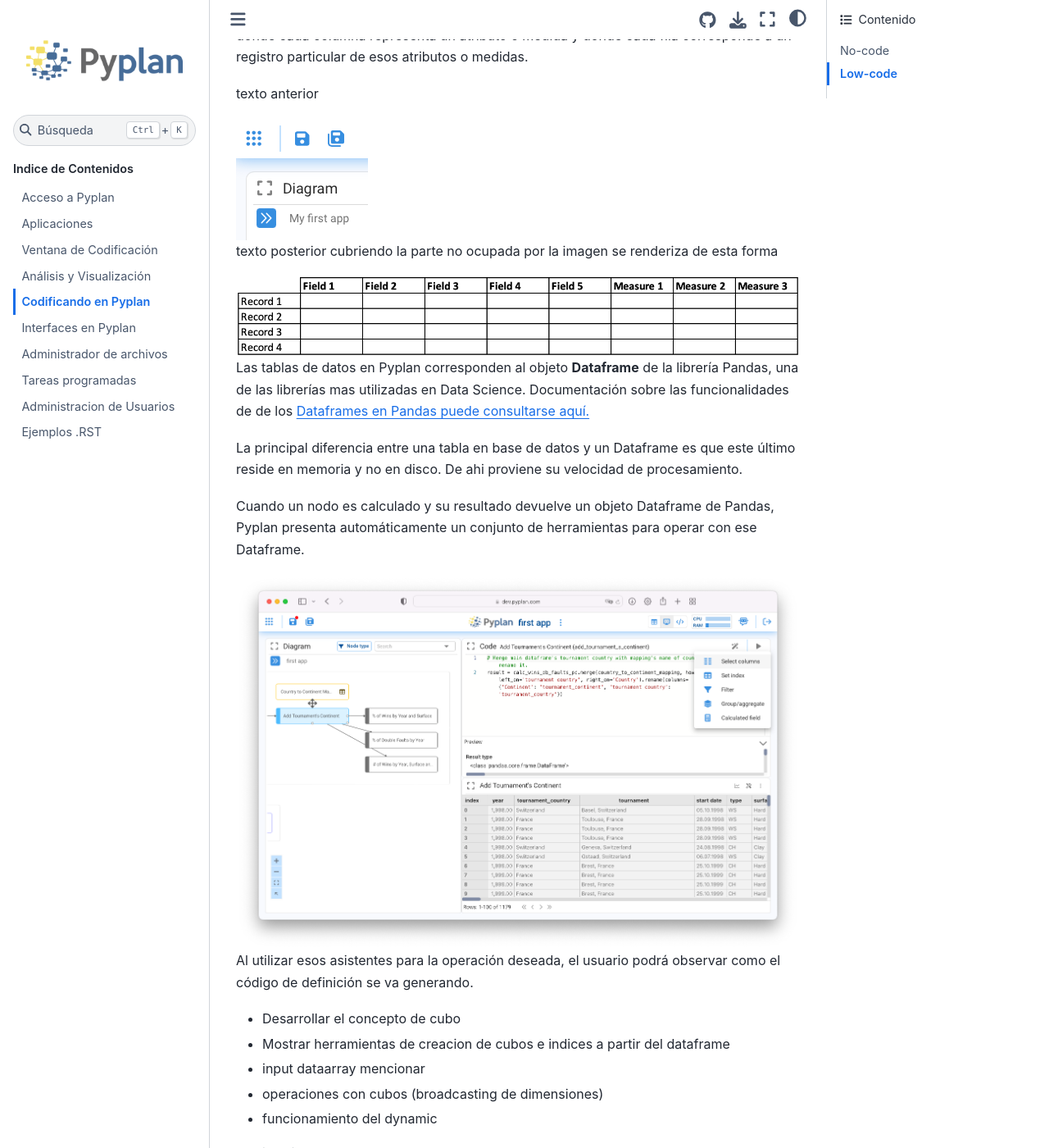
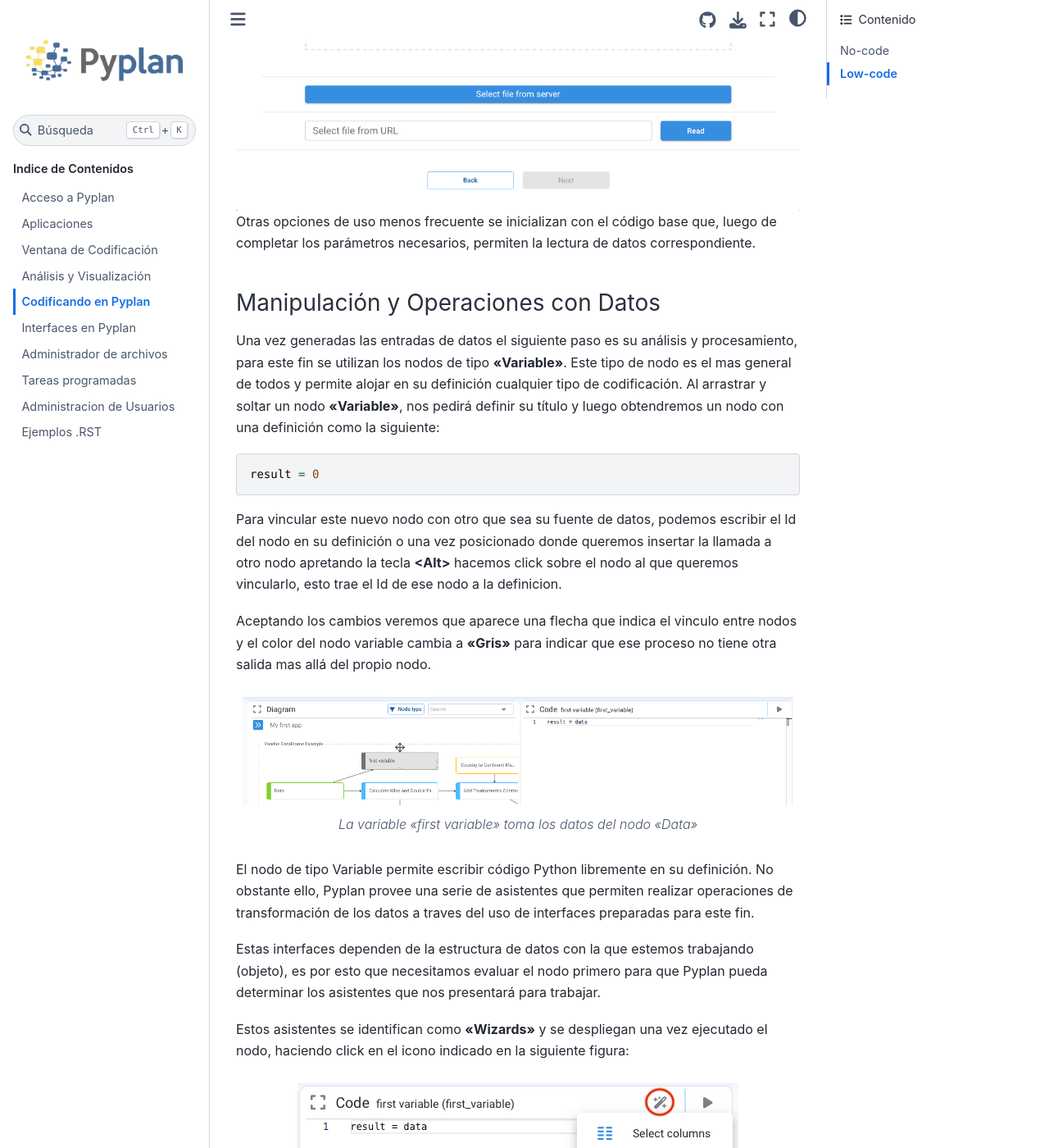
Before and after one commit to pyplan/pyplan, a Sphinx documentation site: the page built from docs/5_low_code_no_code/index.rst, in a window 1280 px wide and 1400 px high, scrolled down 6340 px. Shown: the whole window at 82% size. Built offline with Sphinx 7.4.7 and the Sphinx Book theme 1.1.4, drawn with Linux system fonts in a browser that asks for light colours; some of the changed text lies outside the part shown.

Commit message:
van cambios a no code

```diff
--- a/docs/5_low_code_no_code/index.rst
+++ b/docs/5_low_code_no_code/index.rst
@@ -102,7 +102,7 @@
 
 Entrada de un Cubo
 ------------------
-Un cubo de datos es un objeto entrada particular que permite el ingreso de un solo parámetro para todas las combinaciones de las dimensiones del cubo.
+Un cubo de datos es un objeto de entrada particular que permite el ingreso de un solo parámetro para todas las combinaciones de las dimensiones del cubo.
 Es por esto que para su definición es necesario indicar cuales son las dimensiones del cubo de datos de entrada.
 Su uso es indicado cuando se quiere enfatizar la entrada de datos en todos los elementos de las dimensiones de apertura.
 
@@ -112,21 +112,96 @@
 Lectura de fuente de Datos
 --------------------------
 
-conexión a fuentes de datos externas (comentar las opciones con wizards)
+Otra de las formas de ingreso de datos a Pyplan es a través de la conexión a fuentes de datos externas las cuales son leídas al momento de ejecutar el código correspondiente.
+Para este fin se arrastra un nodo denominado "Data Reading" de color verde que nos desplegará, luego de definir su título, un cuadro de dialogo como el siguiente:
+
+.. image:: images/data_reading.png
+
+.. image:: images/wizard-data-reading.png
+
+Las opciones de uso mas frecuente (csv, Excel) cuentan además con un asistente específico que permite configurar todos los parámetros de lectura.
+
+.. image:: images/wizard-csv.png
+
+Otras opciones de uso menos frecuente se inicializan con el código base que, luego de completar los parámetros necesarios, permiten la lectura de datos correspondiente.
+
+
 
 ------------------------------------
 Manipulación y Operaciones con Datos
 ------------------------------------
+Una vez generadas las entradas de datos el siguiente paso es su análisis y procesamiento, para este fin se utilizan los nodos de tipo **"Variable"**.
+Este tipo de nodo es el mas general de todos y permite alojar en su definición cualquier tipo de codificación.
+Al arrastrar y soltar un nodo **"Variable"**, nos pedirá definir su título y luego obtendremos un nodo con una definición como la siguiente:
 
-- variable (conectar a la lectura, ejecutar, explicar wizards, mostrar la alteracion de codigo)
-- Index se vera mas adelante
+::
+
+    result = 0
+
+Para vincular este nuevo nodo con otro que sea su fuente de datos, podemos escribir el Id del nodo en su definición o
+una vez posicionado donde queremos insertar la llamada a otro nodo apretando la tecla **<Alt>** hacemos click sobre el nodo al que queremos vincularlo, esto trae el Id de ese nodo a la definicion.
+
+Aceptando los cambios veremos que aparece una flecha que indica el vinculo entre nodos y el color del nodo variable cambia a **"Gris"** para indicar que ese proceso no tiene otra salida mas allá del propio nodo.
+
+.. figure:: images/link-data.png
+
+   *La variable "first variable" toma los datos del nodo "Data"*
+
+El nodo de tipo Variable permite escribir código Python libremente en su definición.
+No obstante ello, Pyplan provee una serie de asistentes que permiten realizar operaciones de transformación de los datos a traves del uso de
+interfaces preparadas para este fin.
+
+Estas interfaces dependen de la estructura de datos con la que estemos trabajando (objeto),
+es por esto que necesitamos evaluar el nodo primero para que Pyplan pueda determinar los asistentes que nos presentará para trabajar.
+
+Estos asistentes se identifican como **"Wizards"** y se despliegan una vez ejecutado el nodo, haciendo click en el icono indicado en la siguiente figura:
+
+.. figure:: images/wizards-code.png
+
+Al utilizar estos asistentes se podrá observar como el código de definición del nodo cambia con las instrucciones apropiadas para generar el proceso buscado.
+Este procedimiento, equivalente al grabado de Macros en una planilla de calculo, permite al usuario que no conoce el lenguaje Python introducirse en sus funciones y sintaxis.
+Por ejemplo, si en este caso, luego de ejecutar el nodo **"first node"** desplegamos los wizards y elegimos sort **"by Year"**
+
+.. figure:: images/sort-wizard.png
+
+Veremos que el resultado es el ordenamiento por año de la tabla y su código final queda definido asi:
+
+
+.. figure:: images/code-sort.png
+
+
+El usuario podría continuar interactuando con el objeto de datos y analizar los cambios que provoca en la definicion del nodo y de esa manera ir aprendiendo el lenguage Python.
+
+
 
 -------------------------
-Organizacion del diagrama
+Organización del diagrama
 -------------------------
-Text
-Modulo (arrastrar, cortar y pegar)
-Color de los nodos funcionamiento
+El diagrama o **"workflow"** es la forma en que el código se organiza en Pyplan.
+Una convención general para ayudar a la lectura, es mantener el sentido de las flechas / flujo de la información,  de izquierda a derecha y de arriba hacia abajo.
+Ademas de los títulos para explicar de forma resumida el proceso o información alojada en un nodo, es posible incluir cuadros de texto
+que ayudan a interpretar un conjunto de nodos.
+
+.. figure:: images/diagram.png
+
+Como regla general es deseable no tener mas de 20 nodos en un diagrama. Toda vez que esto suceda se recomienda el uso de **"Modulos"** para agrupar
+nodos cuyo proceso comparten un fin especifico y por lo tanto pueden ser agrupados.
+
+En el diagrama de arriba podríamos crear un modulo denominado **"Outputs"** que agrupe los 3 nodos de salida.
+Y luego cortar y pegar los nodos de salida dentro del nuevo modulo. Estos 3 pasos se describen en la siguiente imagen:
+
+
+.. figure:: images/module.png
+
+Los nodos son coloreados de forma automática para facilitar la comprensión de su propósito y función.
+
+Todos los nodos mantienen su color original, que es el desplegado en el menu desde donde se arrastran con excepcion del nodo Variable.
+Este nodo puede tomar tres colores de acuerdo a su función:
+.. list::
+
+- celeste: cuando forma parte de un proceso de en el diagrama que lo contiene
+- gris: cuando el nodo en cuestión no tiene salidas
+- rojo: cuando las salidas del nodo se encuentra fuera del modulo que lo contiene
 
 ------------------
 Ejecucion de nodos
@@ -152,14 +227,7 @@
 ------
 Una tabla se asemeja a una tabla en base de datos, es decir es una estructura de datos donde cada columna representa un atributo o medida y donde cada fila corresponde a un registro particular de esos atributos o medidas.
 
-.. raw:: html
-    <embed>
-        Lorem ipsum dolor sit amet,
-        <img src="open_node_drag.png" hspace="5" vspace="5" style="float: none;" />
-        Lorem ipsum dolor sit amet,
-    </embed>
 
-texto anterior
 
 .. image:: images/open_node_drag.png
     :alt: alternate text to be displayed
```
Also changed, not shown: other parts of docs/5_low_code_no_code/index.rst (+1 -1 lines), docs/5_low_code_no_code/images/code-sort.png (added), docs/5_low_code_no_code/images/data_reading.png (added), docs/5_low_code_no_code/images/diagram.png (added), docs/5_low_code_no_code/images/link-data.png (added), docs/5_low_code_no_code/images/module.png (added), docs/5_low_code_no_code/images/sort-wizard.png (added), docs/5_low_code_no_code/images/wizard-csv.png (added), docs/5_low_code_no_code/images/wizard-data-reading.png (added), docs/5_low_code_no_code/images/wizards-code.png (added).
